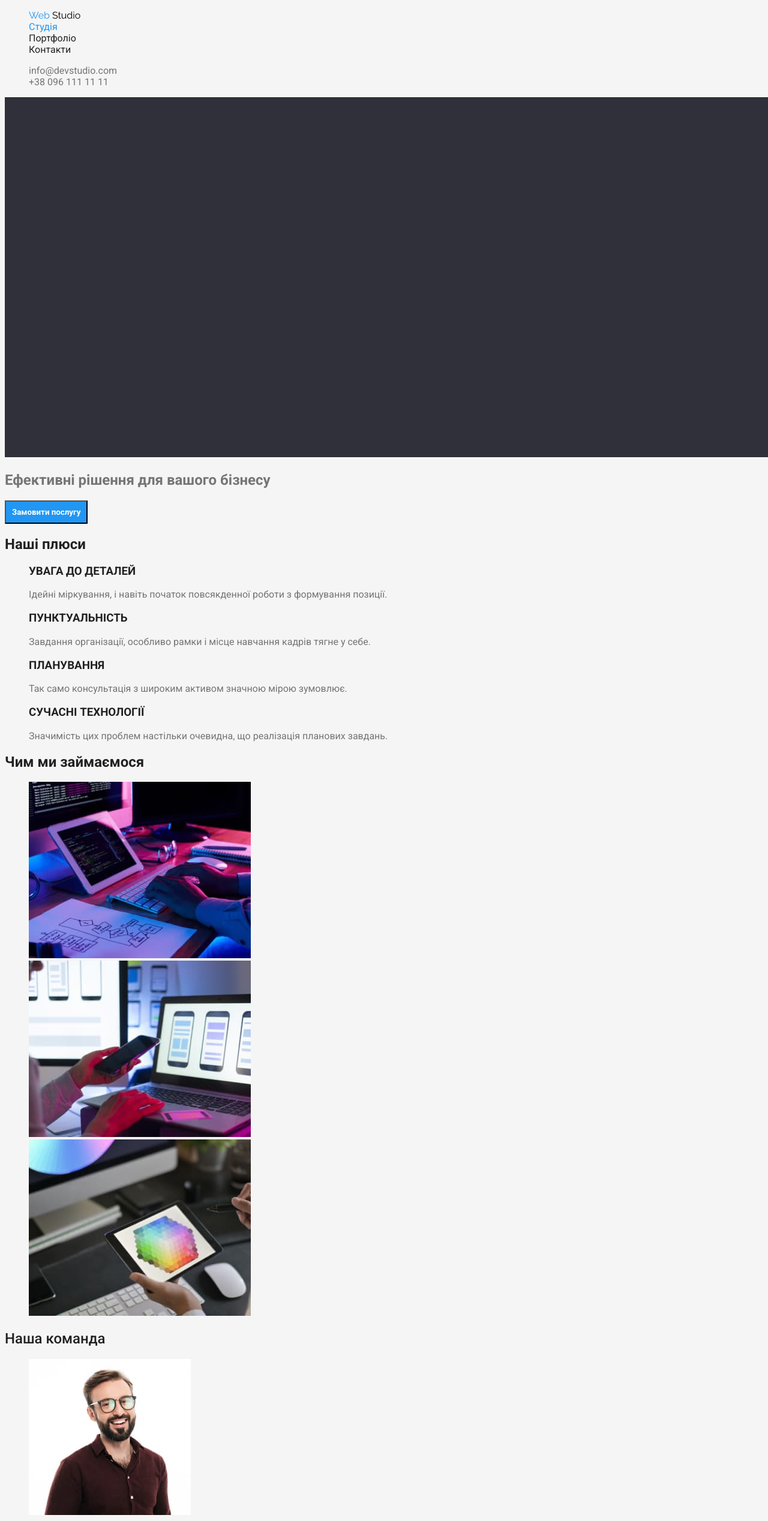
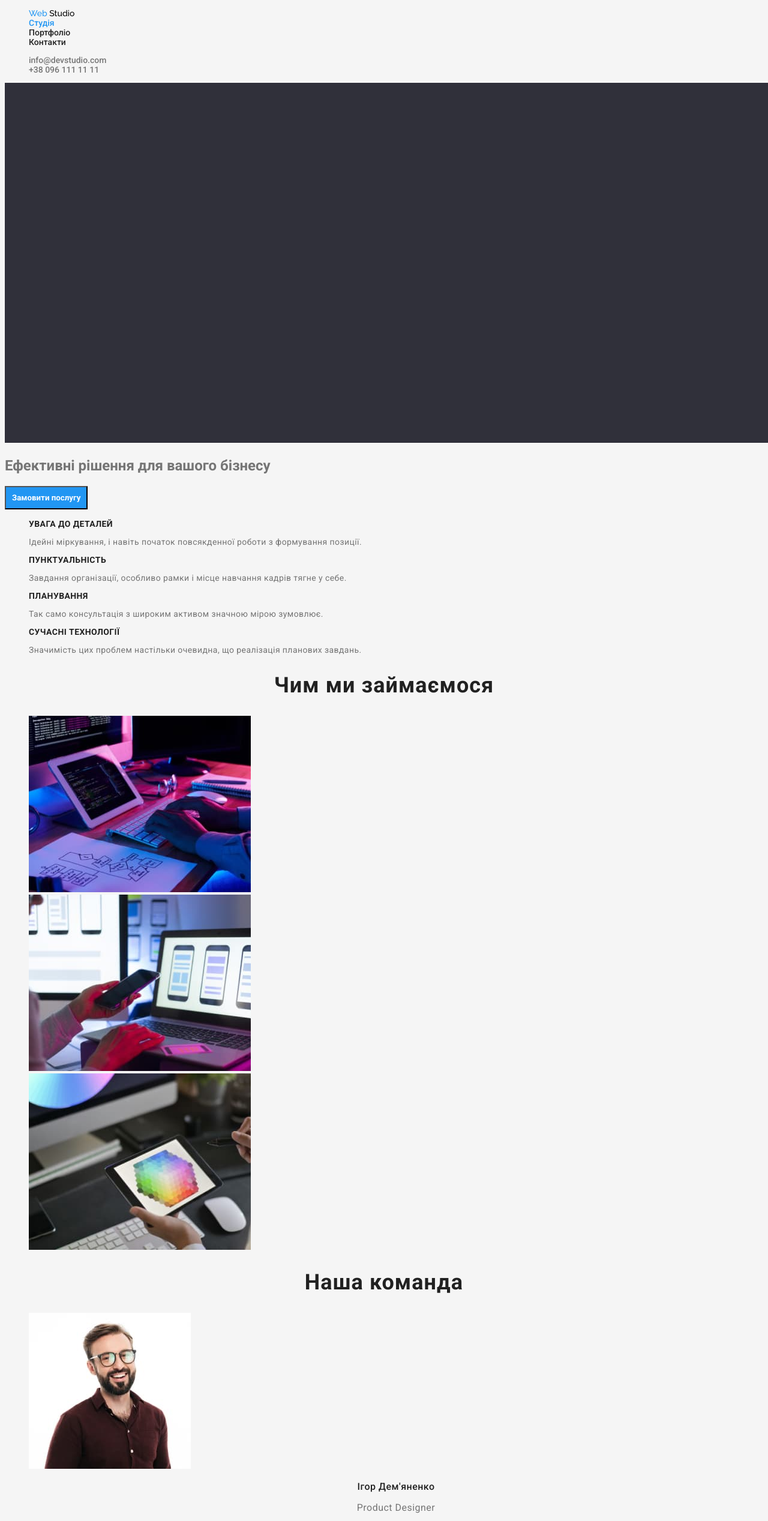
Before and after one commit to AlexandraRyzhkina/github-tutorial, a plain HTML site: page index.html in a window 1280 px wide. Shown: the top 2535 px of the page at 60% size. Drawn offline with Linux system fonts and the light colour scheme.

Commit message:
added classes

```diff
--- a/css/styles.css
+++ b/css/styles.css
@@ -29,21 +29,27 @@ body{
   font-family: "roboto";
 }
 
+.list{
+  list-style: none;
+}
+/* navigation  */
+.nav, .site-auth{
+  font-weight: 500;
+font-size: 14px;
+line-height: 1,172;
+}
+
 .site-nav .logo-web, .site-nav .logo-studio{
   font-family: "raleway";
 }
 
-/* navigation  */
+
 .logo-web{
   color: var(--accent-color);
 }
 
 .logo-studio{
   color: var(--logo-studio-color);
-}
-
-.list{
-  list-style: none;
 }
 
 a, .footer a, .link{
@@ -67,7 +73,6 @@ a, .footer a, .link{
 .site-auth-link:focus{
   color: var(--accent-color);
 }
-
 
 
 /* hero */
@@ -95,11 +100,76 @@ a, .footer a, .link{
 .section-title{
   font-family: "roboto";
   font-weight: 700;
-  color: var(--title-text-color);
 }
 
-.section-title.command{
+.section-pluses-title{
+  color: var(--title-text-color);
+  font-weight: 700;
+  font-size: 14px;
+  line-height: 1,172;
+  letter-spacing: 0.03em;
+  text-align: left;
+}
+
+.section-pluses-text{
+  font-size: 14px;
+  font-weight: 400;
+  line-height: 1,714;
+  letter-spacing: 0.03em;
+  text-align: left;
+}
+
+.section-wedo{
+  color: var(--title-text-color);
+  font-size: 36px;
+  font-weight: 700;
+  line-height: 1,172;
+  letter-spacing: 0.03em;
+  text-align: center;
+}
+.section-command{
+  color: var(--title-text-color);
+  font-size: 36px;
+  font-weight: 700;
+  line-height: 1,172;
+  letter-spacing: 0.03em;
+  text-align: center;
+}
+
+.section-command-title{
+  color: var(--title-text-color);
+  font-size: 16px;
   font-weight: 500;
+  line-height: 1,172;
+  letter-spacing: 0.03em;
+  text-align: center;
+}
+
+.section-command-text{
+  font-size: 16px;
+  font-weight: 400;
+  line-height: 1,172;
+  letter-spacing: 0.03em;
+  text-align: center;
+}
+
+/* PORTFOLIO */
+
+.section-works-title{
+  color: var(--title-text-color);
+  font-size: 18px;
+  font-weight: 700;
+  line-height: 2;
+  letter-spacing: 0.06em;
+  text-align: left;
+}
+
+.section-works-text{
+  font-size: 16px;
+  font-weight: 400;
+  line-height: 1,875;
+  letter-spacing: 0.03em;
+  text-align: left;
 }
 
 /* footer */
--- a/index.html
+++ b/index.html
@@ -11,22 +11,22 @@
   </head>
   <body class="page">
     <!--шапка сайта!>-->
-    <header>
-      <nav>
+    <header class="header">
+      <nav class="nav">
         <ul class="site-nav list">
-          <li>
-            <a href="./index.html" class="link">
+          <li class="site-nav-item">
+            <a href="./index.html" class="logo link">
               <span class="logo-web">Web</span>
               <span class="logo-studio">Studio</span></a
             >
           </li>
-          <li>
+          <li class="site-nav-item">
             <a href="./index.html" class="site-nav-link link current">Студія</a>
           </li>
-          <li>
+          <li class="site-nav-item">
             <a href="./portfolio.html" class="site-nav-link link">Портфоліо</a>
           </li>
-          <li><a href="" class="site-nav-link link">Контакти</a></li>
+          <li class="site-nav-item"><a href="" class="site-nav-link link">Контакти</a></li>
         </ul>
       </nav>
       <ul class="site-auth list">
@@ -54,35 +54,34 @@
 
       <!--плюси-->
       <section class="section">
-
         <!--скрити заголовок-->
-        <h2 class="section-title">Наші плюси</h2>
-        <ul>
-          <li class="section-list-name list">
-            <h3 class="section-title">УВАГА ДО ДЕТАЛЕЙ</h3>
-            <p>
+        <!-- <h2 class="section-title">Наші плюси</h2> -->
+        <ul class="section-pluses">
+          <li class="section-pluses-list list">
+            <h3 class="section-pluses-title">УВАГА ДО ДЕТАЛЕЙ</h3>
+            <p class="section-pluses-text">
               Ідейні міркування, і навіть початок повсякденної роботи з
               формування позиції.
             </p>
           </li>
-          <li class="section-list-name list">
-            <h3 class="section-title">ПУНКТУАЛЬНІСТЬ</h3>
-            <p>
+          <li class="section-pluses-list list">
+            <h3 class="section-pluses-title">ПУНКТУАЛЬНІСТЬ</h3>
+            <p class="section-pluses-text">
               Завдання організації, особливо рамки і місце навчання кадрів тягне
               у себе.
             </p>
           </li>
 
-          <li class="section-list-name list">
-            <h3 class="section-title">ПЛАНУВАННЯ</h3>
-            <p>
+          <li class="section-pluses-list list">
+            <h3 class="section-pluses-title">ПЛАНУВАННЯ</h3>
+            <p class="section-pluses-text">
               Так само консультація з широким активом значною мірою зумовлює.
             </p>
           </li>
 
-          <li class="section-list-name list">
-            <h3 class="section-title">СУЧАСНІ ТЕХНОЛОГІЇ</h3>
-            <p>
+          <li class="section-pluses-list list">
+            <h3 class="section-pluses-title">СУЧАСНІ ТЕХНОЛОГІЇ</h3>
+            <p class="section-pluses-text">
               Значимість цих проблем настільки очевидна, що реалізація планових
               завдань.
             </p>
@@ -92,23 +91,23 @@
 
       <!--діяльність-->
       <section class="section">
-        <h2 class="section-title">Чим ми займаємося</h2>
-        <ul>
-          <li class="section-list-name list">
+        <h2 class="section-wedo">Чим ми займаємося</h2>
+        <ul class="section-wedo-list">
+          <li class="section-wedo-item list">
             <img
               src="./images/whatwedo/jpeg/box1.jpg"
               alt="компьютер"
               width="370"
             />
           </li>
-          <li class="section-list-name list">
+          <li class="section-wedo-item list">
             <img
               src="./images/whatwedo/jpeg/box2.jpg"
               alt="телефон"
               width="370"
             />
           </li>
-          <li class="section-list-name list">
+          <li class="section-wedo-item list">
             <img
               src="./images/whatwedo/jpeg/box3.jpg"
               alt="планшет"
@@ -120,40 +119,43 @@
 
       <!--команда-->
       <section class="section">
-        <h2 class="section-title command">Наша команда</h2>
-        <ul>
-          <li class="section-list-name list">
+        <h2 class="section-command">Наша команда</h2>
+        <ul class="section-command-list">
+          <li class="section-command-item list">
             <img src="./images/comanda/jpeg/img.jpg" alt="Игорь" width="270" />
-            <h3 class="section-title">Ігор Дем'яненко</h3>
-            <p>Product Designer</p>
+            <h3 class="section-command-title">Ігор Дем'яненко</h3>
+            <p class="section-command-text">Product Designer</p>
             <!-- aria label facebook link ista link  -->
           </li>
-          <li class="section-list-name list">
+
+          <li class="ssection-command-item list">
             <img
               src="./images/comanda/jpeg/img-2.jpg"
               alt="Ольга"
               width="270"
             />
-            <h3 class="section-title">Ольга Рєпіна</h3>
-            <p>Frontend Developer</p>
+            <h3 class="section-command-title">Ольга Рєпіна</h3>
+            <p class="section-command-text">Frontend Developer</p>
           </li>
-          <li class="section-list-name list">
+
+          <li class="section-command-item list">
             <img
               src="./images/comanda/jpeg/img-3.jpg"
               alt="Микола"
               width="270"
             />
-            <h3 class="section-title">Микола Тарасов</h3>
-            <p>Marketing</p>
+            <h3 class="section-command-title">Микола Тарасов</h3>
+            <p class="section-command-text">Marketing</p>
           </li>
-          <li class="section-list-name list">
+
+          <li class="section-command-item list">
             <img
               src="./images/comanda/jpeg/img-4.jpg"
               alt="Михайло"
               width="270"
             />
-            <h3 class="section-title">Михайло Єрмаков</h3>
-            <p>UI Designer</p>
+            <h3 class="section-command-title">Михайло Єрмаков</h3>
+            <p class="section-command-text">UI Designer</p>
           </li>
         </ul>
       </section>
```
Also changed, not shown: portfolio.html (+39 -38 lines).
